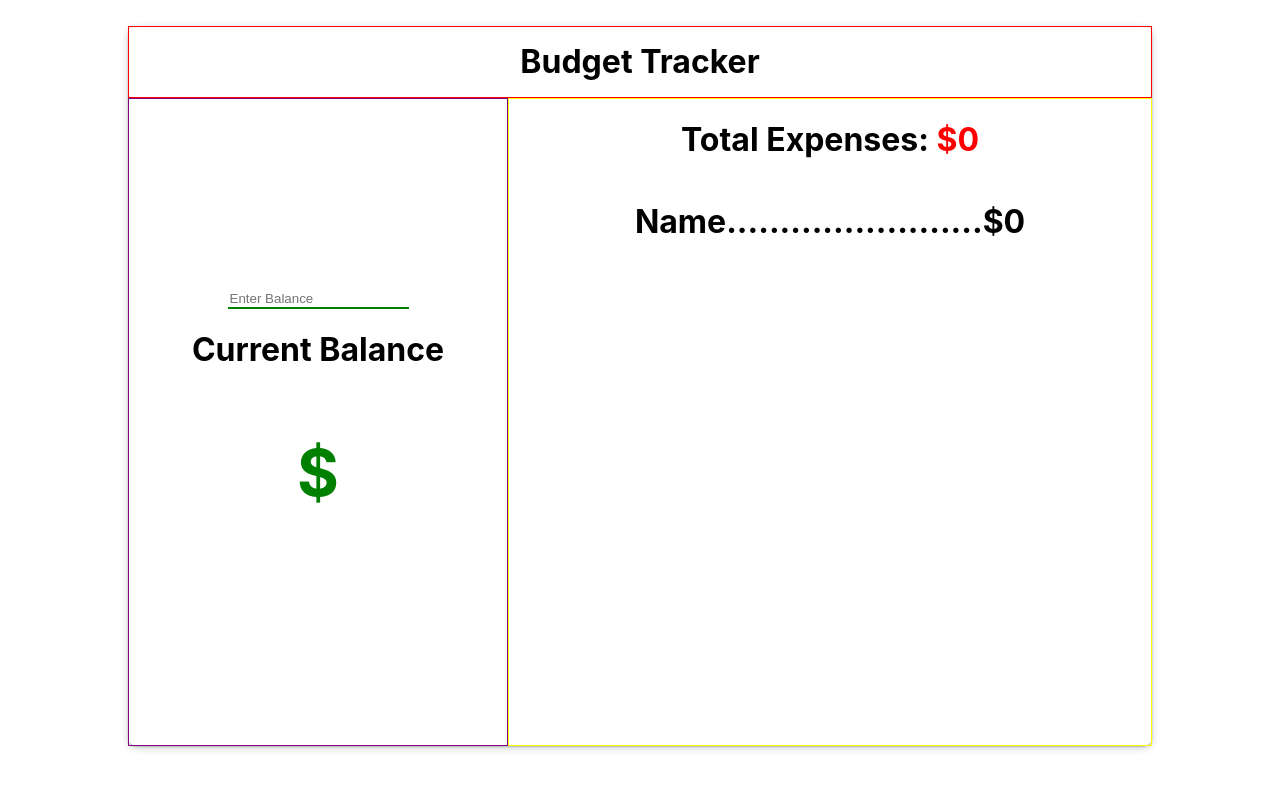
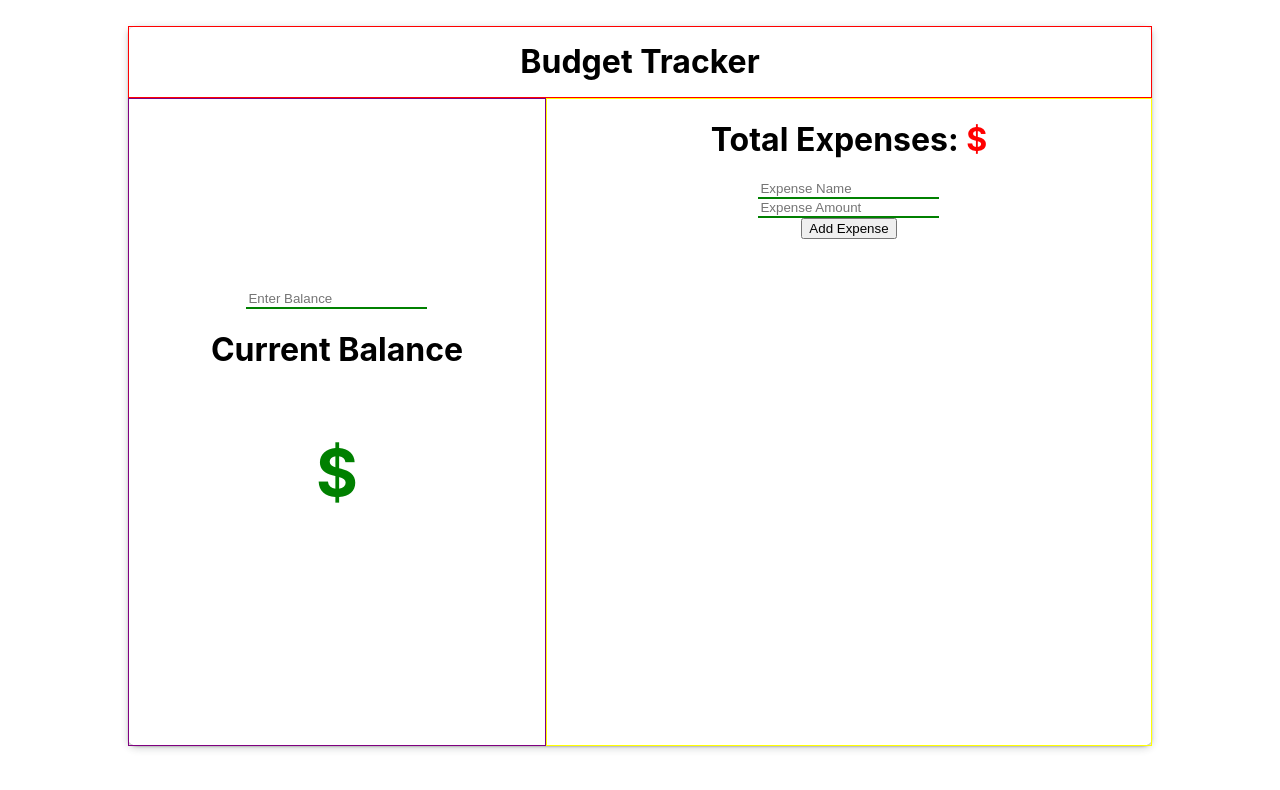
Before and after one commit to c-ggreen/Budget-Tracker, a React (Create React App) app: page / in a window 1280 px wide. Shown: the top 790 px of the page. Built offline with nearby package versions, Linux system fonts and the light colour scheme.

Commit message:
expense inputs, buttons, and component render add

```diff
--- a/src/App.css
+++ b/src/App.css
@@ -32,6 +32,11 @@ header{
     border-bottom: 2px solid green ;
     outline: none;
   }
+    input[type="number"]::-webkit-outer-spin-button,
+    input[type="number"]::-webkit-inner-spin-button {
+      -webkit-appearance: none;
+      margin: 0;
+    }
   .balanceAmount{
     color: green;
     font-size: 4em;
--- a/src/Components/BalanceMain.jsx
+++ b/src/Components/BalanceMain.jsx
@@ -11,7 +11,7 @@ class BalanceMain extends Component {
 
     changeBalance = (input) =>{
 
-        // Note: I put a goddamn equal sign here for setState which broke my code and I couldn't figure it out for the longest time fuck this fucking syntax I hate it.
+        // Note: I put a goddamn equal sign here for setState which broke my code and I couldn't figure it out for the longest time.
         this.setState({
             balance: input
         })
--- a/src/Components/ExpenseMain.jsx
+++ b/src/Components/ExpenseMain.jsx
@@ -5,24 +5,91 @@ class ExpenseMain extends Component {
     constructor(props){
         super(props)
         this.state={
-
-            expenseName: 'Name',
-
-            // I have set the expenseAmount state equal to the prop for expense given by "Main" component
-            expenseAmount: this.props.expense
+            expenseName: '',
+            expenseAmount: '',
+            expenseArray:[]
         }
     }
+
+    changeName = (event) =>{
+        this.setState({
+            expenseName: event.target.value
+        })
+    }
+
+    changeAmount = (event) =>{
+        this.setState({
+            expenseAmount: event.target.value
+        })
+    }
+
+    addExpense = () =>{
+        let newArray = this.state.expenseArray
+
+        const expenseObject ={
+            expenseName: this.state.expenseName,
+            expenseAmount: this.state.expenseAmount
+        }
+
+        newArray.push(expenseObject)
+
+        this.setState({
+            expenseArray: newArray
+        })
+    }
+
+    onFocusName = () =>{
+        this.setState({
+            expenseName:'',
+        })
+    }
+    onFocusAmount = () =>{
+        this.setState({
+            expenseAmount:''
+        })
+    }
+
+
     render() {
         return (
             <div className="expenseMain">
-                <h1>Total Expenses: <span className="expenseAmount">${this.props.expense}</span></h1>
+                <h1>Total Expenses: <span className="expenseAmount">${this.state.expenseAmount}</span></h1>
+
+            <input
+                    className="balanceInput"
+                    type="text"
+                    placeholder="Expense Name"
+                    onChange={this.changeName}
+                    value={this.state.expenseName}
+
+                    // makes it so that when user clicks on input field again it resets it to an empty input
+                    onFocus={this.onFocusName}
+            />
+
+            <input
+                    className="balanceInput"
+                    type="number"
+                    placeholder="Expense Amount"
+                    onChange={this.changeAmount}
+                    value={this.state.expenseAmount}
+
+                    // makes it so that when user clicks on input field again it resets it to an empty input
+                    onFocus={this.onFocusAmount}
+            />
+
+            <button onClick={()=>{this.addExpense()}}>Add Expense</button>
 
 
+            {/* For each "ExpenseItem" I am giving it a prop of name and amount that is tied to the state */}
 
-                {/* For each "ExpenseItem" I am giving it a prop of name and amount that is tied to the state */}
-                <ExpenseItem
-                expenseName={this.state.expenseName}
-                expenseAmount={this.state.expenseAmount}/>
+            {this.state.expenseArray.map((item,i)=>{
+
+                return <ExpenseItem
+                expenseName={item.expenseName}
+                expenseAmount={item.expenseAmount}
+                />
+
+            })}
             </div>
         );
     }
--- a/src/Components/Main.jsx
+++ b/src/Components/Main.jsx
@@ -6,7 +6,7 @@ class Main extends Component {
     constructor(){
         super()
         this.state={
-            expense: 0,
+
         }
     }
 
@@ -23,7 +23,7 @@ class Main extends Component {
 
 
                 <BalanceMain />
-                <ExpenseMain expense={this.state.expense}/>
+                <ExpenseMain />
             </div>
         );
     }
@@ -39,6 +39,9 @@ export default Main;
 // Inputs for "Expense Name" and "Expense Amount" ..............................[]
 // Add button for expenses .....................................................[]
 // The "Total Balance" is affected/reduced by the addition of an expense........[]
+    // NOTE: May have to create own API so balance and expense can interact with each other
+
+// *******************Update the comments when you get a chance**************************
 
 // -----Stretch Goals
 // A visual, such as a pie chart ...............................................[]
```
